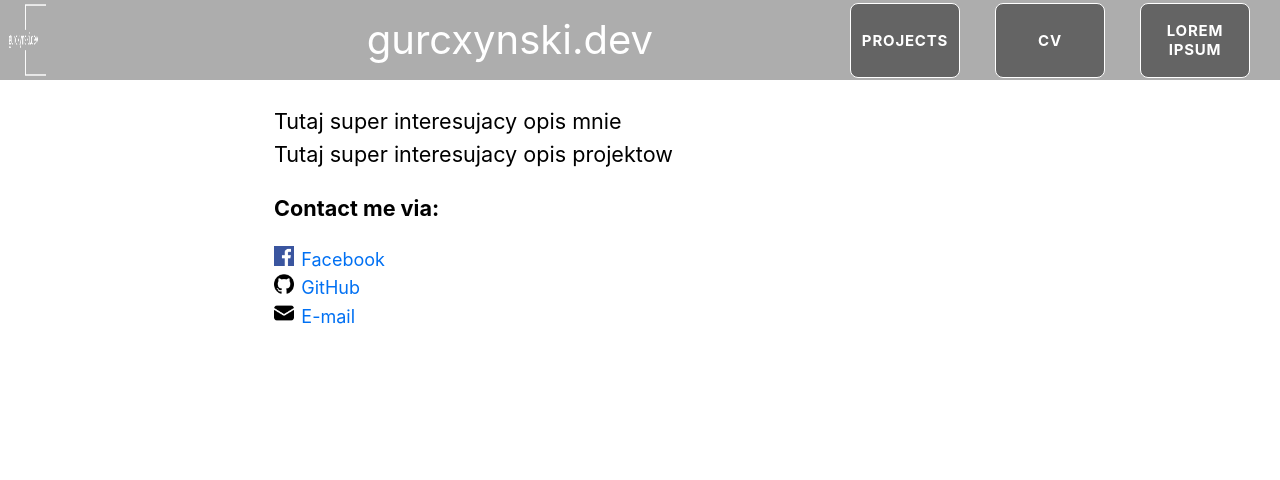
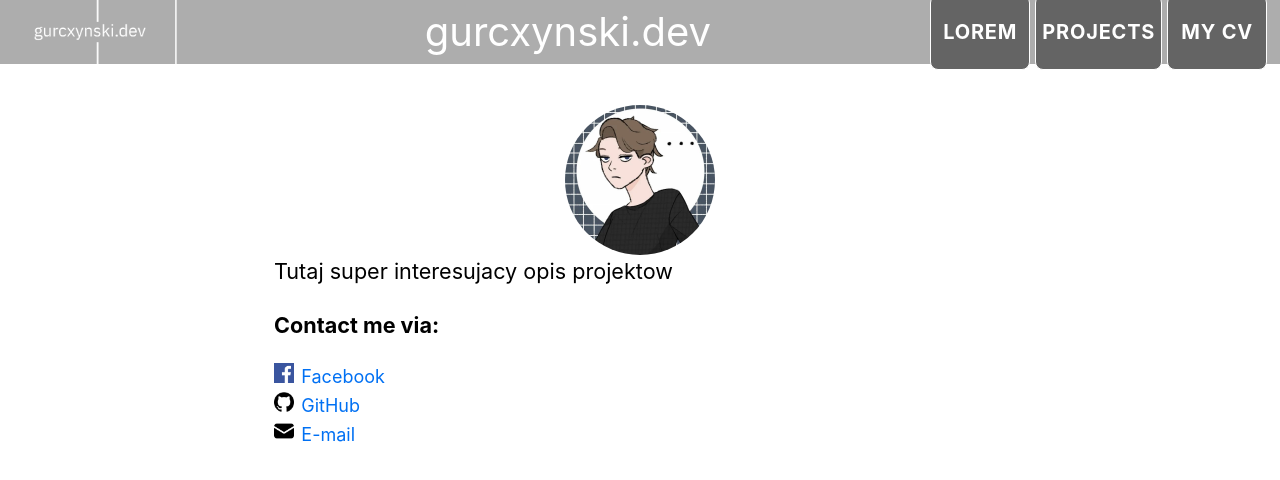
Before and after one commit to gurcxynski/gurcxynski.dev, a Next.js app: page / in a window 1280 px wide. Shown: the top 480 px of the page. Built offline with nearby package versions, Linux system fonts and the light colour scheme.

Commit message:
More navbar adjustments and added profile picture

```diff
--- a/components/navbar.tsx
+++ b/components/navbar.tsx
@@ -15,9 +15,11 @@ export default function Navbar(){
               />
             </Link>
             <Link className={utilStyles.pageTitle} href={"/"}> gurcxynski.dev </Link>
+            <div className={utilStyles.buttons}>
+            <Navbutton href={"/posts/lorem-ipsum"}> LOREM </Navbutton>
             <Navbutton href={"/projects"}> PROJECTS </Navbutton>
-            <Navbutton href={"/cv"}> CV </Navbutton>
-            <Navbutton href={"/posts/lorem-ipsum"}> LOREM IPSUM </Navbutton>
+            <Navbutton href={"/cv"}> MY CV </Navbutton>
+            </div>
         </header>
     )
 }
--- a/pages/index.tsx
+++ b/pages/index.tsx
@@ -1,7 +1,8 @@
 import Head from 'next/head'
 import Layout, { siteTitle } from '../components/layout'
 import utilStyles from '../styles/utils.module.css'
-import Link from 'next/link'
+import Image from 'next/image'
+import styles from '../components/layout.module.css';
 
 export default function Home() {
   return (
@@ -9,9 +10,16 @@ export default function Home() {
       <Head>
         <title>{siteTitle}</title>
       </Head>
-      <div className={utilStyles.headingMd}>
-        Tutaj super interesujacy opis mnie
-      </div>
+      <header className={styles.header}>
+        <Image
+              priority
+              src="/images/profile1.jpg"
+              className={utilStyles.borderCircle}
+              height={150}
+              width={150}
+              alt="profile-picture"
+            />
+      </header>
       <div className={utilStyles.headingMd}>
         Tutaj super interesujacy opis projektow
       </div>
--- a/styles/utils.module.css
+++ b/styles/utils.module.css
@@ -1,9 +1,9 @@
 .navbar {
   box-sizing: border-box;
   width: 100%;
-  height: 10%;
+  height: 5vw;
   display: flex;
-  justify-content: left;
+  justify-content: space-between;
   align-items: center;
   background-color: darkgrey;
   opacity: 95%;
@@ -15,7 +15,13 @@
 }
 
 .logo {
-  margin-right: 10%;
+  margin-right: 3%;
+}
+
+.buttons {
+  margin-left: 1%;
+  margin-right: 1%;
+  justify-content: right;
 }
 
 .button19 {
@@ -26,17 +32,16 @@
   border-color: white;
   color: #FFFFFF;
   cursor: pointer;
-  display: inline-block;
   font-family: -apple-system, BlinkMacSystemFont, Segoe UI, Roboto, Oxygen,
     Ubuntu, Cantarell, Fira Sans, Droid Sans, Helvetica Neue, sans-serif;
-  font-size: 15px;
+  font-size: 20px;
   font-weight: 700;
   letter-spacing: .8px;
-  margin: 5px;
-  margin-right: 30px;
   text-align: center;
-  width: 110px;
+  width: auto;
+  min-width: 100px;
   height: 75px;
+
 }
 
 .button19:hover {
@@ -47,7 +52,6 @@
   font-family: -apple-system, BlinkMacSystemFont, Segoe UI, Roboto, Oxygen,
     Ubuntu, Cantarell, Fira Sans, Droid Sans, Helvetica Neue, sans-serif;
   font-size: 40px;
-  margin: 15%;
   color: white;
 }
 .pageTitle:hover{
```
Also changed, not shown: public/images/profile.jpg (deleted), public/images/profile1.jpg (added).
